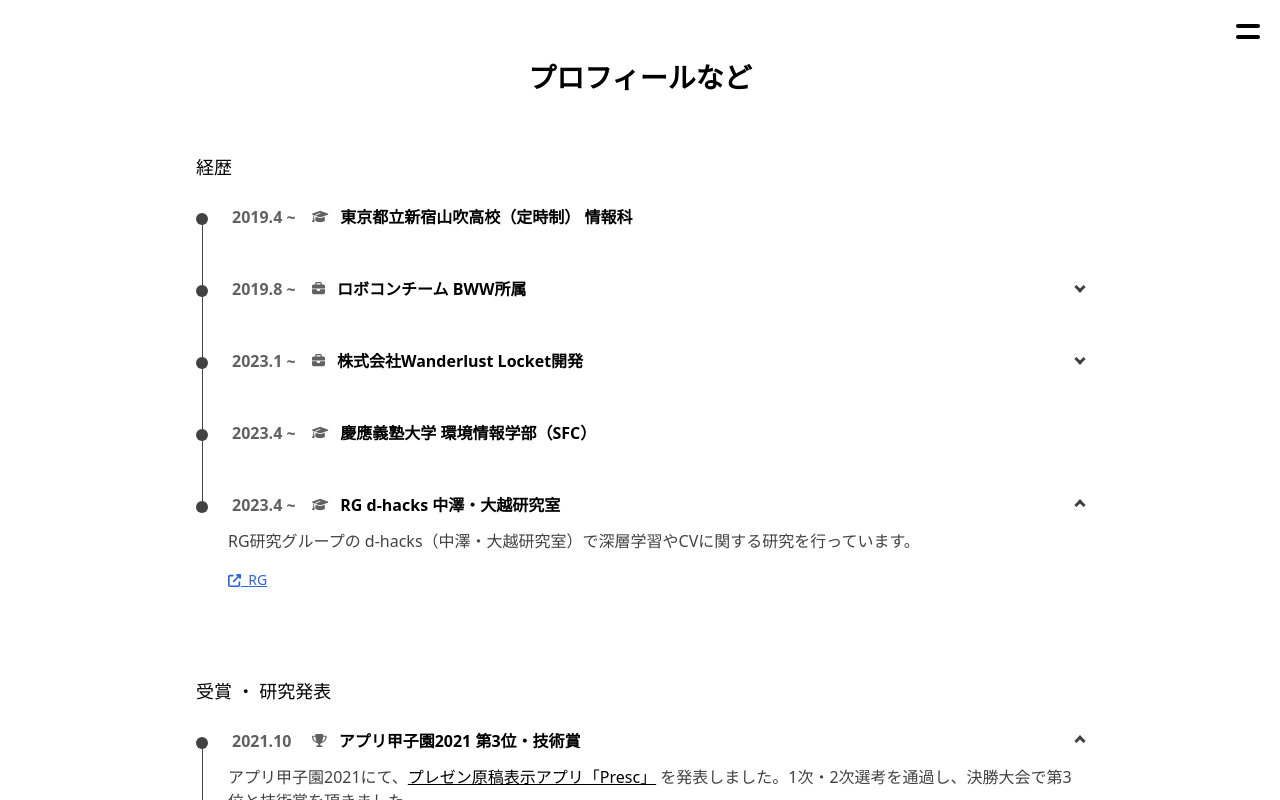
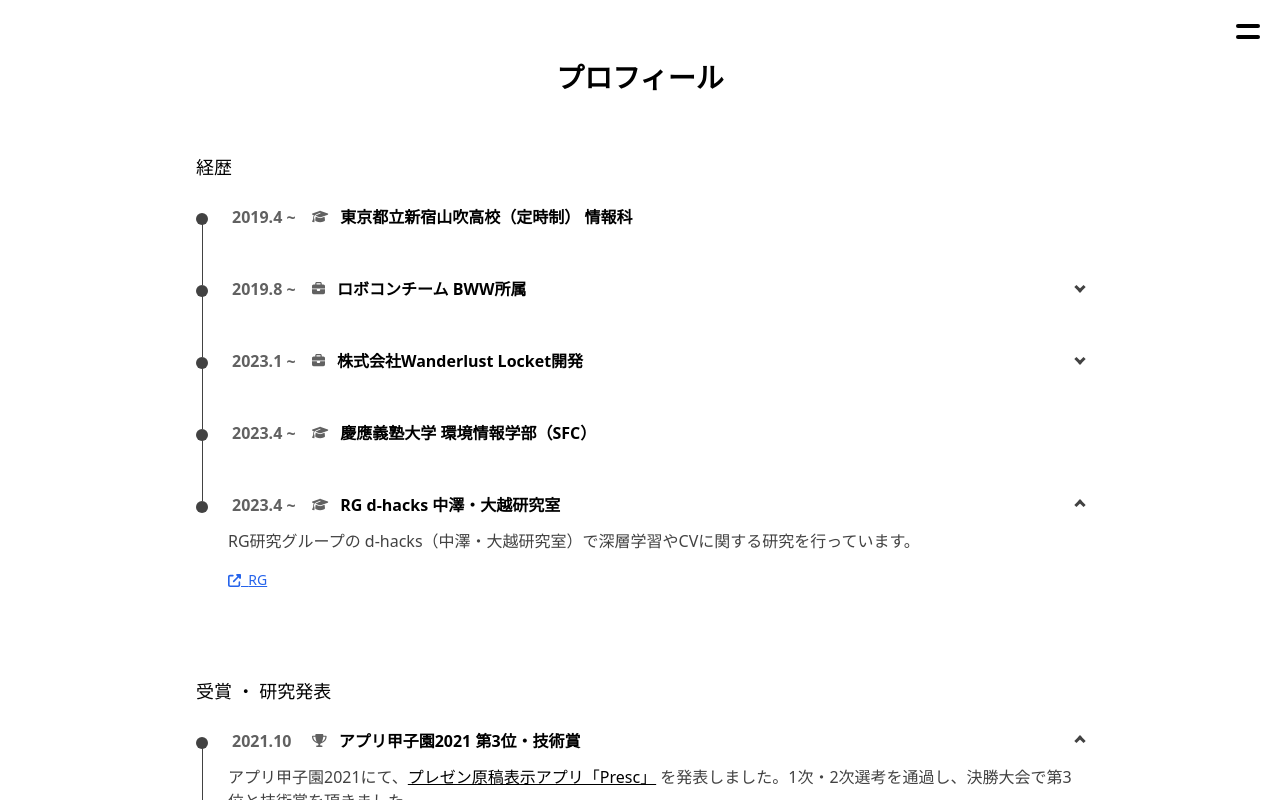
Before and after one commit to sakusaku3939/my-page, a Next.js app: page /profile in a window 1280 px wide. Shown: the top 800 px of the page. Built offline with nearby package versions, Linux system fonts and the light colour scheme.

Commit message:
Update the text

```diff
--- a/src/components/molecule/Menu/Menu.tsx
+++ b/src/components/molecule/Menu/Menu.tsx
@@ -18,7 +18,7 @@ type MenuItemProps = {
 const MenuItem = ({ onClick }: MenuItemProps) => {
   return <>
     <Link className={hamburger.link} href="/" onClick={onClick}>HOME</Link>
-    <Link className={hamburger.link} href="/profile" onClick={onClick}>プロフィールなど</Link>
+    <Link className={hamburger.link} href="/profile" onClick={onClick}>プロフィール</Link>
     <Link className={hamburger.link} href="/posts" onClick={onClick}>制作物</Link>
   </>;
 };
--- a/src/pages/profile/index.tsx
+++ b/src/pages/profile/index.tsx
@@ -15,7 +15,7 @@ const Index = () => {
         <link rel="icon" href="/favicon.ico" />
       </Head>
       <HamburgerMenu />
-      <h1 className={index.profileTitle}>プロフィールなど</h1>
+      <h1 className={index.profileTitle}>プロフィール</h1>
 
       <section className={index.section}>
         <h1 className={index.h1}>経歴</h1>
```
